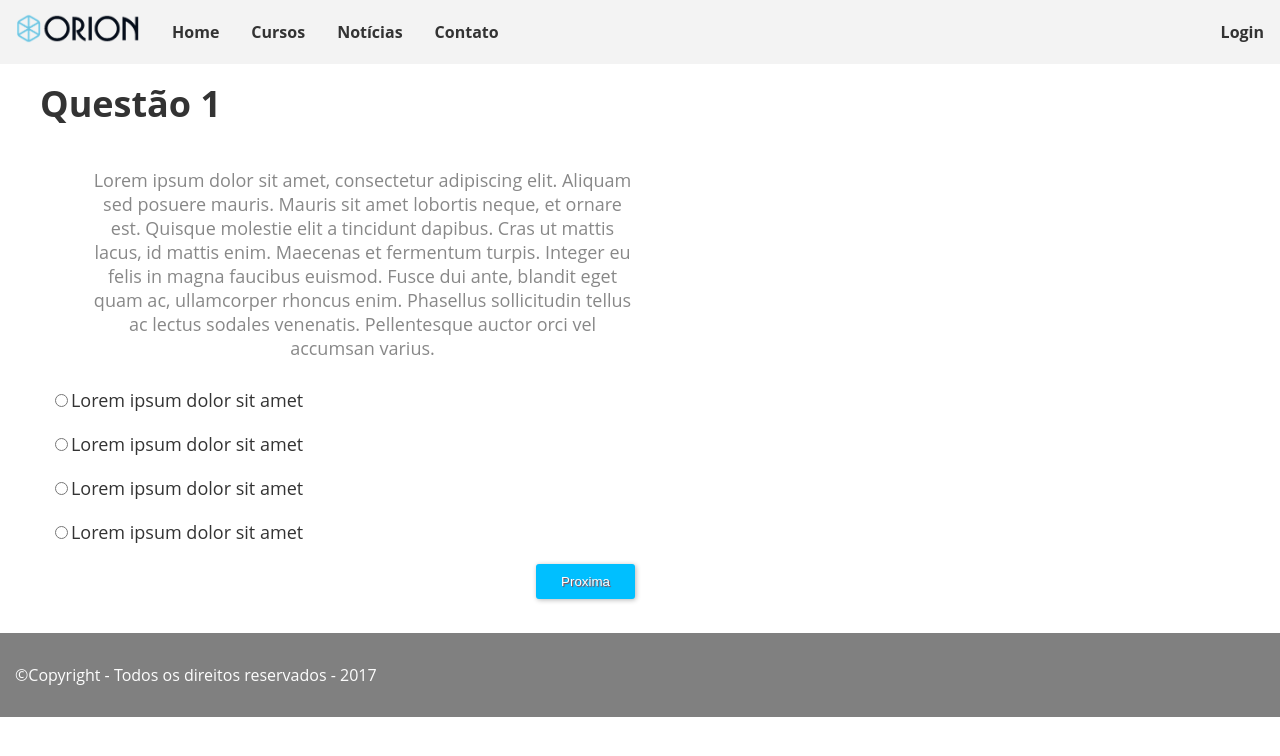
After one commit to Luclujan7198/LMS, a Django app: page /LMS_Professor/testes/ in a window 1280 px wide. The commit adds this page. Shown: the top 756 px of the page. Run offline with Django 3.2, Linux system fonts and the light colour scheme.

Commit message:
commit mudanças do html testes

```diff
--- a/LMS/LMS_Professor/static/css/teste.css
+++ b/LMS/LMS_Professor/static/css/teste.css
@@ -1,27 +1,31 @@
 form{
-    width: 500px;
-    background-color: dodgerblue;
-    border: 3px inset black;
-    padding: 5px;
-    margin-left: 5%;
-
+    max-width: 650px;
+    padding: 25px 15px 25px 10px;
+    font-family: 'open-sans' 'sans-serif';
+    font-size: 18px;
 }
-.container{
-    padding: 5px;
-
-
+h1{
+    padding: 0px 0px 10px 40px;
+    display: block;
+    margin: -10px -15px 30px -10px;
 }
-p{
-    color: white;
-    margin-left: 5%;
+.container_enunciado{
+    padding: 0px 0px 10px 80px;
+    text-align: center;
+    color: #888;
 }
-.quest{
-    padding: 2px;
-    display: inline;
-
+.alternativas_questoes{
+    padding: 0px 0px 20px 40px;
+    text-shadow: 1px 1px 1px #FFF;
 }
 .fSubmit{
-    display: inline;
     float: right;
-    margin-right: 10%;
+    background: deepskyblue;
+    border: none;
+    padding: 10px 25px 10px 25px;
+    color: #FFF;
+    box-shadow: 1px 1px 5px #B6B6B6;
+    border-radius: 3px;
+    text-shadow: 1px 1px 1px #9E3F3F;
+    cursor: pointer;
 }
--- /dev/null
+++ b/LMS/LMS_Professor/templates/LMS_Professor/testes.html
@@ -0,0 +1,38 @@
+{% extends 'LMSWeb/base.html' %}
+
+{% load static %}
+
+{% block css %}
+<link href="{% static 'css/index.css' %}" rel="stylesheet" />
+<link href="{% static 'css/teste.css' %}" rel="stylesheet" />
+{% endblock %}
+
+{% block title %}
+Testes - {{block.super}}
+{% endblock %}
+{% block container %}
+<div class="container">
+        <form action="" method="POST" class="form_teste">
+                <h1>Questão 1 </h1>
+                <div class="container_enunciado">
+                        <span><p>Lorem ipsum dolor sit amet, consectetur adipiscing elit. Aliquam sed posuere mauris. Mauris sit amet lobortis neque, et ornare est. Quisque molestie elit a tincidunt dapibus. Cras ut mattis lacus, id mattis enim. Maecenas et fermentum turpis. Integer eu felis in magna faucibus euismod. Fusce dui ante, blandit eget quam ac, ullamcorper rhoncus enim. Phasellus sollicitudin tellus ac lectus sodales venenatis. Pellentesque auctor orci vel accumsan varius.</p></span>
+                </div>
+                <div class="alternativas_questoes">
+                        <label for="quest_1"><input type="radio" name="questoes" id="quest_1"><span>Lorem ipsum dolor sit amet</span></label><br/>
+                </div>
+                <div class="alternativas_questoes">
+                        <label for="quest_2"><input type="radio" name="questoes" id="quest_2"><span>Lorem ipsum dolor sit amet</span></label><br/>
+                </div>
+                <div class="alternativas_questoes">
+                        <label for="quest_3"><input type="radio" name="questoes" id="quest_3"><span>Lorem ipsum dolor sit amet</span></label><br/>
+                </div>
+                <div class="alternativas_questoes">
+                        <label for="quest_4"><input type="radio" name="questoes" id="quest_4"><span>Lorem ipsum dolor sit amet</span></label><br/>
+                </div>
+                <div class="alternativas_questoes">
+                        <input type="submit" name="fSubmit" id="fSubmit" value="Proxima" class="fSubmit"><br/>
+                </div>
+        </form>
+</div >
+
+{% endblock %}
--- a/LMS/LMS_Professor/urls.py
+++ b/LMS/LMS_Professor/urls.py
@@ -5,6 +5,6 @@ app_name = 'LMS_Professor'
 
 
 urlpatterns = [
-    url(r'^testes/', views.teste, name='teste')
+    url(r'^testes/$', views.teste, name='teste'),
 
 ]
```
Also changed, not shown: LMS/LMS_Professor/templates/testes.html (deleted, +0 -38 lines).
